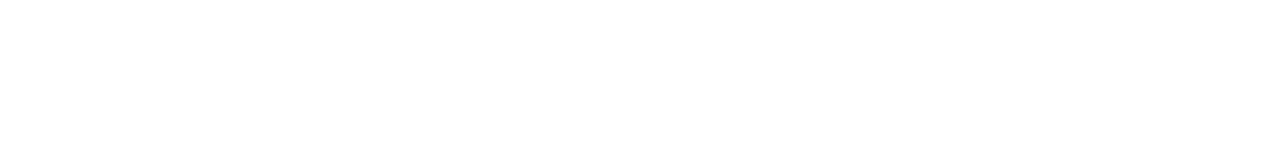
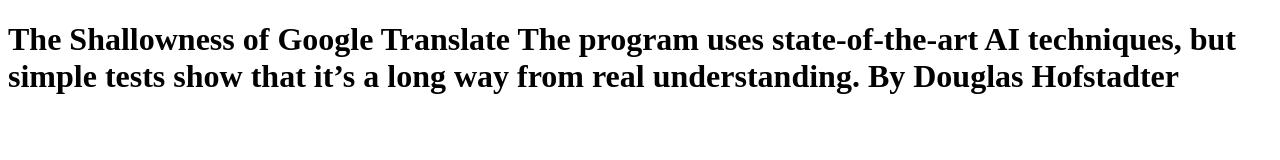
Before and after one commit to jahidCOMPUTER/my-second-website, a plain HTML site: page index.html in a window 1280 px wide. Drawn offline with Linux system fonts and the light colour scheme.

Commit message:
first commit

```diff
--- a/index.html
+++ b/index.html
@@ -7,6 +7,10 @@
     <title>this is my second website</title>
 </head>
 <body>
+    <h1>The Shallowness of Google Translate
+        The program uses state-of-the-art AI techniques, but simple tests show that it’s a long way from real understanding.
 
+        By Douglas Hofstadter
+        </h1>
 </body>
 </html>
```
